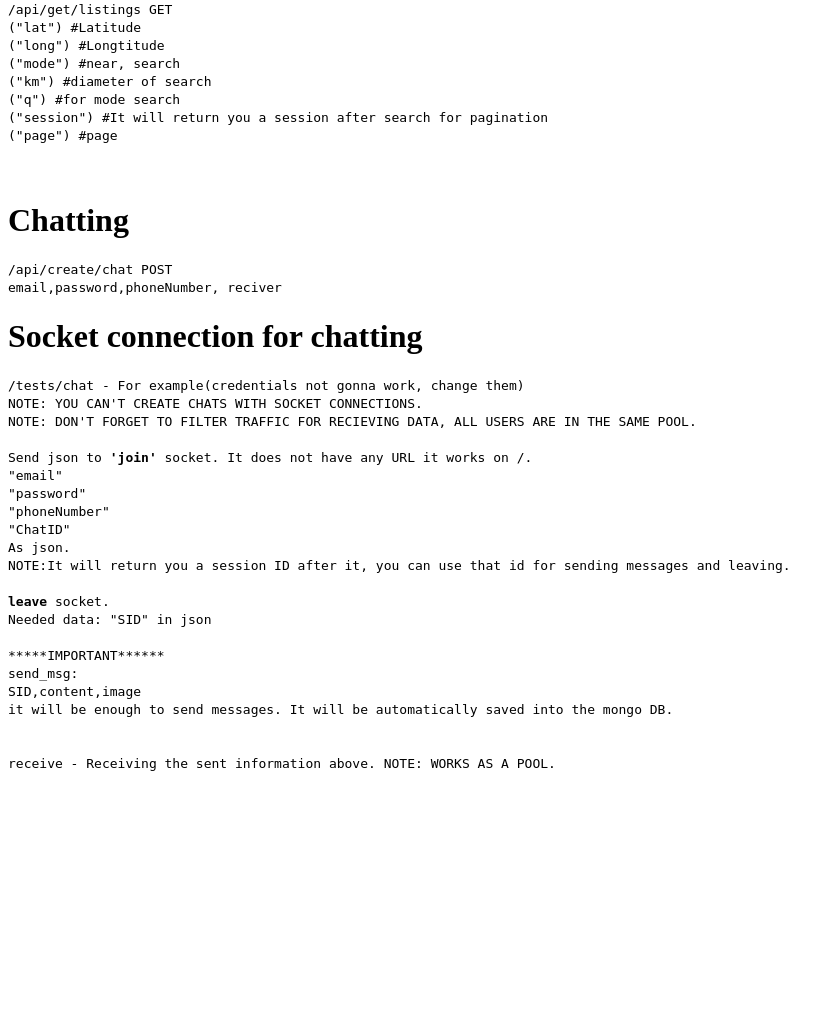
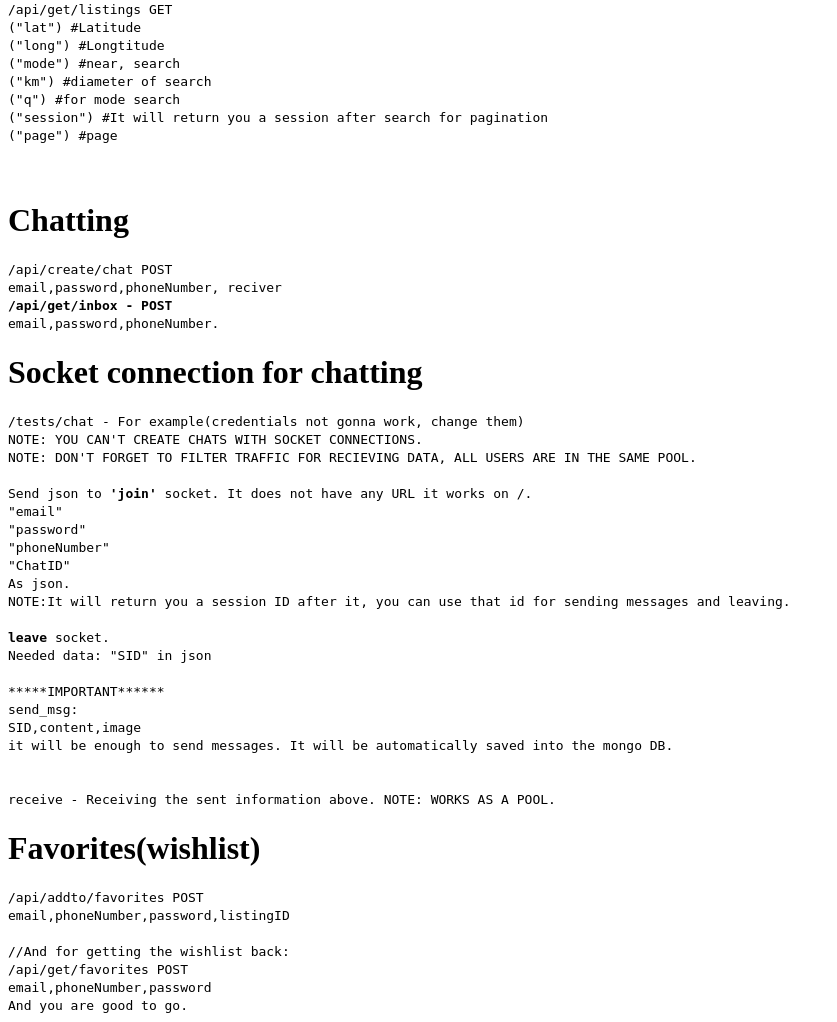
Before and after one commit to efeakaroz13/AdflauntAPI, a Flask app: page / in a window 1280 px wide. Shown: the part 2795-3817 px from the top of the page, without its empty margins (0-837 px from the left). Before the commit the page ends 3566 px from the top, so only its background shows below. Run offline with Flask 3, Linux system fonts and the light colour scheme.

Commit message:
documentation update and inbox get

```diff
--- a/app.py
+++ b/app.py
@@ -256,6 +256,50 @@ class Messaging:
         return chatData
 
 
+    @app.route("/api/get/inbox",methods=["POST"])
+    def getInbox():
+        email = request.form.get("email")
+        password= request.form.get("password")
+        phoneNumber = request.form.get("phoneNumber")
+        user = login_internal(email,phoneNumber,password)
+        output = []
+        if user == False:
+            return {"SCC":False,"err":"Login was not successfull"}
+        try:
+            inbox = user["inbox"]
+            for i in inbox:
+                try:
+                    chatD = chats.find({"_id":i})[0]
+
+                except:
+                    cindex = inbox.index(i)
+                    inbox.pop(i)
+                    continue
+
+                messages = chatD["messages"]
+                try:
+                    lastMessage = messages[-1]
+                except:
+                    lastMessage = ""
+                members = chatD["members"]
+                opposition = {}
+                for m in members:
+
+                    if m["user"] != user["_id"]:
+
+                        opposition = users.find({"_id":m["user"]})[0]
+                        del opposition["password"]
+
+                mdata = {"lastMessage":lastMessage,"them":opposition}
+                output.append(mdata)
+
+
+
+
+            users.update_one({"_id":user["_id"]},{"$set":{"inbox":inbox}})
+            return {"SCC":True,"output":output}
+        except Exception as e:
+            return {"SCC":True,"output":[],"reason":"no chat.","e":str(e)}
 
 
 
--- a/templates/docs.html
+++ b/templates/docs.html
@@ -166,6 +166,9 @@
     <code>
         /api/create/chat POST <br>
         email,password,phoneNumber, reciver<br>
+        <strong>/api/get/inbox - POST</strong>
+        <br>
+        email,password,phoneNumber.<br>
 
     </code>
     <h1> Socket connection for chatting</h1>
@@ -195,6 +198,20 @@
 
 
 
+
+    </code>
+
+    <h1>Favorites(wishlist)</h1>
+    <code>
+        /api/addto/favorites POST <br>
+        email,phoneNumber,password,listingID<br>
+        <br>
+        //And for getting the wishlist back:<br>
+        /api/get/favorites POST<br>
+        email,phoneNumber,password <br>
+        And you are good to go.<br>
+
+
     </code>
 </body>
 </html>
```
